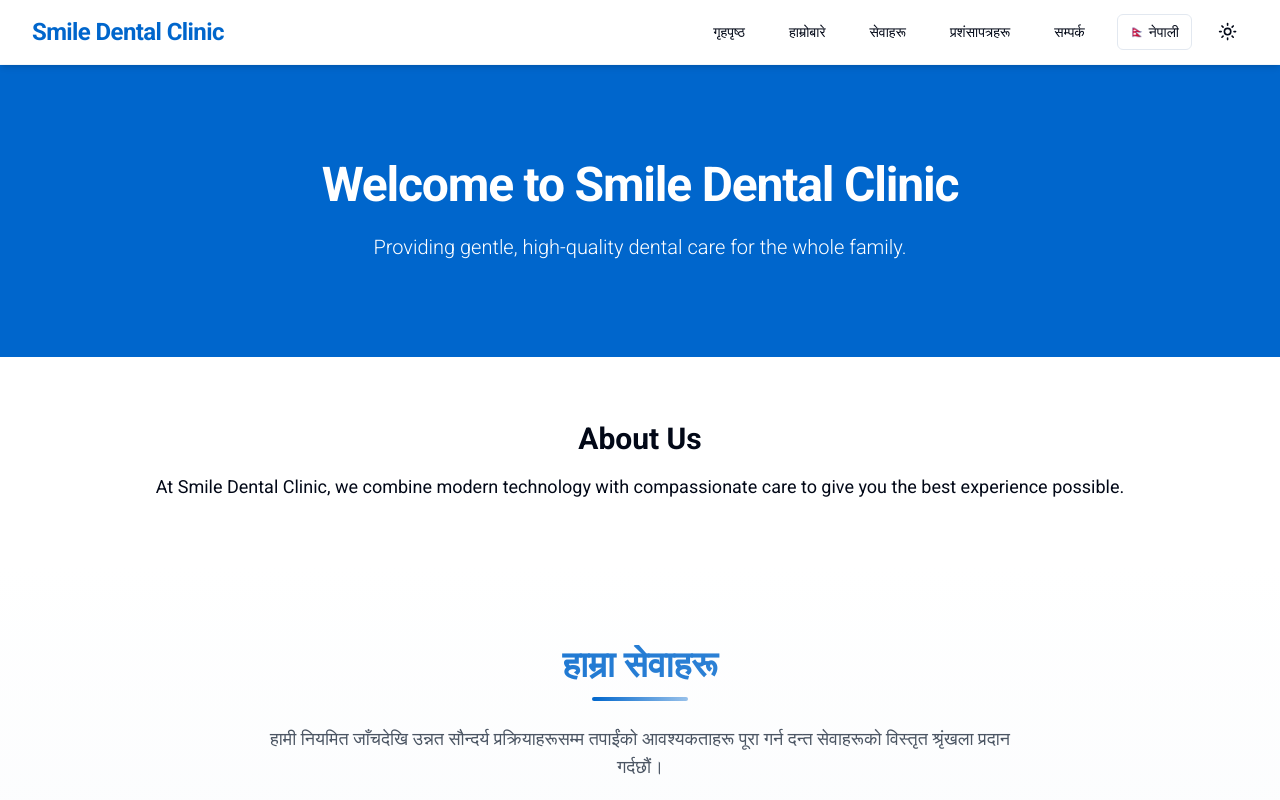
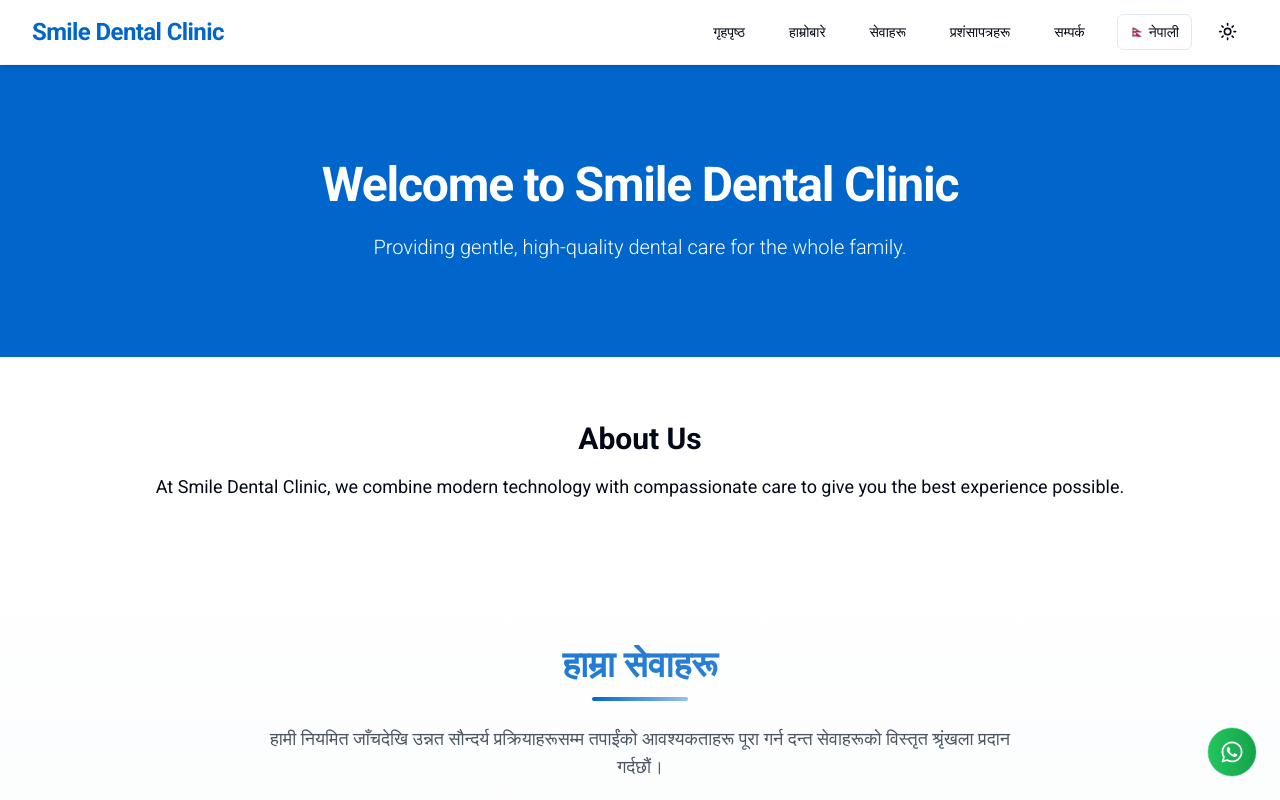
Before and after one commit to bikashghimire/om-muktinath-dental-clinic-dhading, a React (Vite) app: page / in a window 1280 px wide. Shown: the top 800 px of the page. Built offline with nearby package versions, Linux system fonts and the light colour scheme.

Commit message:
whatsapp button floating

```diff
--- a/src/App.tsx
+++ b/src/App.tsx
@@ -3,15 +3,19 @@ import React from 'react'
 import './styles/globals.css'
 import { ThemeProvider } from './components/theme-provider'
 import Navbar from './components/Navbar'
+import WhatsAppButton from './components/WhatsAppButton'
 import Hero from './sections/Hero'
 import About from './sections/About'
 import Services from './sections/Services'
 import Testimonials from './sections/Testimonials'
 import Contact from './sections/Contact'
 import Footer from './sections/Footer'
+import { useTranslation } from 'react-i18next'
 
 
 const App: React.FC = () => {
+  const { t } = useTranslation();
+
   return (
     <ThemeProvider defaultTheme="light">
       <div className="flex flex-col min-h-screen bg-background text-foreground transition-colors duration-300">
@@ -24,6 +28,12 @@ const App: React.FC = () => {
           <section id="contact"><Contact /></section>
           <Footer />
         </main>
+
+        {/* WhatsApp Floating Button */}
+        <WhatsAppButton
+          phoneNumber="9779876543210"
+          message={t('whatsapp.message')}
+        />
       </div>
     </ThemeProvider>
   )
--- /dev/null
+++ b/src/components/WhatsAppButton.tsx
@@ -0,0 +1,41 @@
+import React from 'react';
+import { FaWhatsapp } from 'react-icons/fa';
+import { useTranslation } from 'react-i18next';
+import { cn } from '../lib/utils';
+
+interface WhatsAppButtonProps {
+  phoneNumber: string;
+  message?: string;
+  className?: string;
+}
+
+const WhatsAppButton: React.FC<WhatsAppButtonProps> = ({
+  phoneNumber,
+  message = '',
+  className = ''
+}) => {
+  const { t } = useTranslation();
+
+  // Format the WhatsApp URL
+  const whatsappUrl = `https://wa.me/${phoneNumber}${message ? `?text=${encodeURIComponent(message)}` : ''}`;
+
+  return (
+    <a
+      href={whatsappUrl}
+      target="_blank"
+      rel="noopener noreferrer"
+      className={cn(
+        "fixed bottom-4 right-4 md:bottom-6 md:right-6 z-50 bg-gradient-to-r from-green-500 to-green-600 text-white rounded-full p-2.5 md:p-3 shadow-lg hover:shadow-xl hover:-translate-y-1 transition-all duration-300 flex items-center justify-center group animate-pulse-whatsapp",
+        className
+      )}
+      aria-label={t('whatsapp.ariaLabel', 'Chat with us on WhatsApp')}
+    >
+      <FaWhatsapp className="text-xl md:text-2xl" />
+      <span className="max-w-0 overflow-hidden group-hover:max-w-xs group-hover:ml-2 whitespace-nowrap transition-all duration-300 ease-in-out text-sm md:text-base">
+        {t('whatsapp.text', 'Chat with us')}
+      </span>
+    </a>
+  );
+};
+
+export default WhatsAppButton;
--- a/src/styles/globals.css
+++ b/src/styles/globals.css
@@ -87,3 +87,20 @@
     font-weight: 400;
   }
 }
+
+/* WhatsApp button pulse animation */
+@keyframes pulse-whatsapp {
+  0% {
+    box-shadow: 0 0 0 0 rgba(37, 211, 102, 0.7);
+  }
+  70% {
+    box-shadow: 0 0 0 10px rgba(37, 211, 102, 0);
+  }
+  100% {
+    box-shadow: 0 0 0 0 rgba(37, 211, 102, 0);
+  }
+}
+
+.animate-pulse-whatsapp {
+  animation: pulse-whatsapp 2s infinite;
+}
--- a/src/translations/en.json
+++ b/src/translations/en.json
@@ -1,5 +1,10 @@
 {
   "translation": {
+    "whatsapp": {
+      "text": "Chat with us",
+      "ariaLabel": "Chat with us on WhatsApp",
+      "message": "Hello, I would like to schedule an appointment."
+    },
     "navbar": {
       "home": "Home",
       "about": "About",
--- a/src/translations/np.json
+++ b/src/translations/np.json
@@ -1,5 +1,10 @@
 {
   "translation": {
+    "whatsapp": {
+      "text": "हामीसँग कुरा गर्नुहोस्",
+      "ariaLabel": "व्हाट्सएपमा हामीसँग कुरा गर्नुहोस्",
+      "message": "नमस्ते, म एक भेटघाट तय गर्न चाहन्छु।"
+    },
     "navbar": {
       "home": "गृहपृष्ठ",
       "about": "हाम्रोबारे",
```
